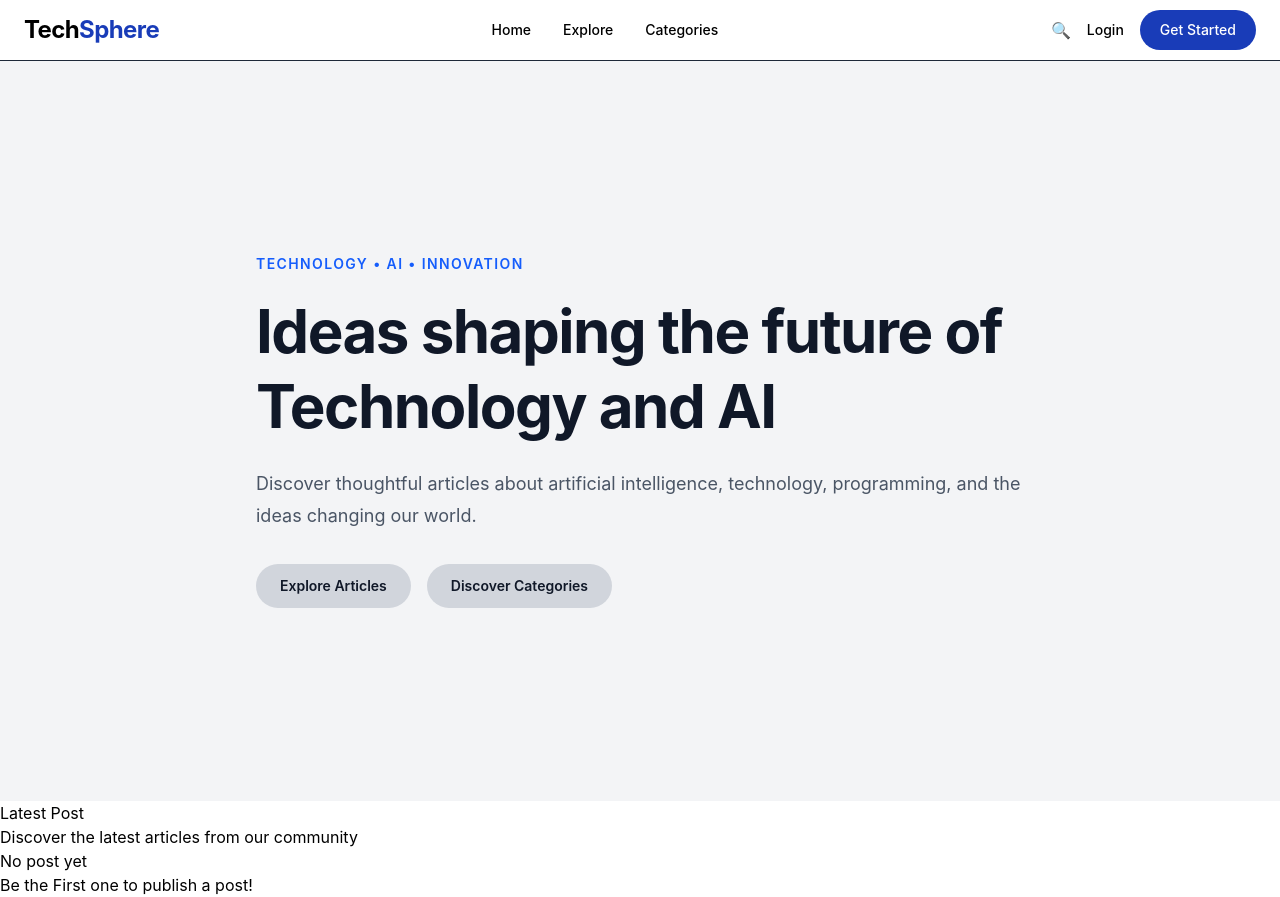
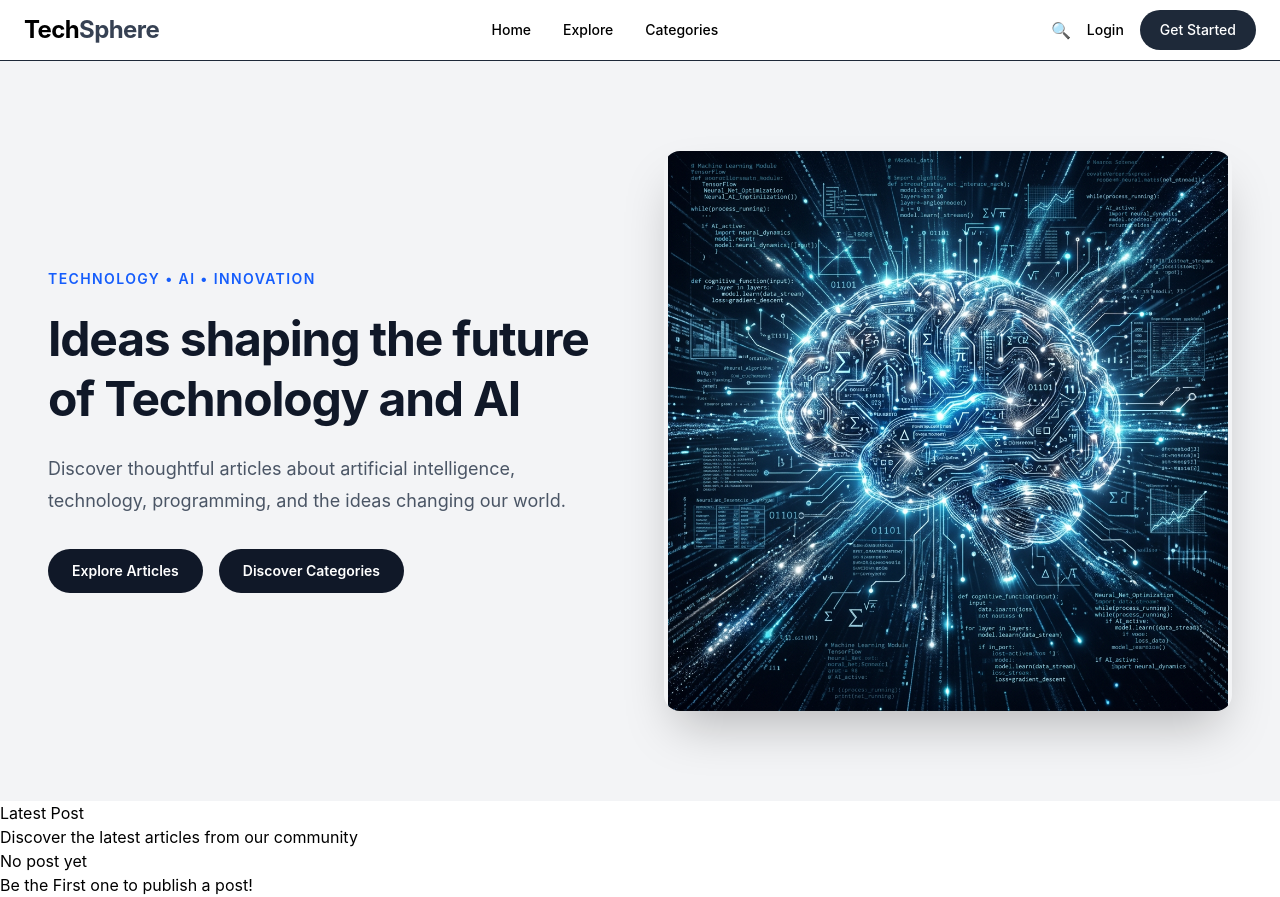
Before and after one commit to zaryabdar/AI-powered-Blog-website-, a Flask app: page / in a window 1280 px wide. Run offline with Flask 3, Linux system fonts and the light colour scheme; data that the repository does not hold is empty.

Commit message:
Improve Home page UI

```diff
--- a/app/static/css/output.css
+++ b/app/static/css/output.css
@@ -21,6 +21,7 @@
     --color-gray-900: oklch(21% 0.034 264.665);
     --color-white: #fff;
     --spacing: 0.25rem;
+    --container-xl: 36rem;
     --container-3xl: 48rem;
     --container-7xl: 80rem;
     --text-sm: 0.875rem;
@@ -31,6 +32,8 @@
     --text-xl--line-height: calc(1.75 / 1.25);
     --text-2xl: 1.5rem;
     --text-2xl--line-height: calc(2 / 1.5);
+    --text-4xl: 2.25rem;
+    --text-4xl--line-height: calc(2.5 / 2.25);
     --text-5xl: 3rem;
     --text-5xl--line-height: 1;
     --text-6xl: 3.75rem;
@@ -43,6 +46,8 @@
     --tracking-tight: -0.025em;
     --tracking-widest: 0.1em;
     --leading-tight: 1.25;
+    --radius-xl: 0.75rem;
+    --radius-2xl: 1rem;
     --default-transition-duration: 150ms;
     --default-transition-timing-function: cubic-bezier(0.4, 0, 0.2, 1);
     --default-font-family: var(--font-sans);
@@ -222,32 +227,77 @@
   .hidden {
     display: none;
   }
-  .table {
-    display: table;
-  }
-  .h-12 {
-    height: calc(var(--spacing) * 12);
-  }
   .h-15 {
     height: calc(var(--spacing) * 15);
   }
-  .h-20 {
-    height: calc(var(--spacing) * 20);
+  .h-30 {
+    height: calc(var(--spacing) * 30);
+  }
+  .h-\[30vh\] {
+    height: 30vh;
+  }
+  .h-\[60vh\] {
+    height: 60vh;
+  }
+  .h-\[70vh\] {
+    height: 70vh;
+  }
+  .h-\[150px\] {
+    height: 150px;
+  }
+  .h-\[400px\] {
+    height: 400px;
+  }
+  .h-\[420px\] {
+    height: 420px;
+  }
+  .h-\[450px\] {
+    height: 450px;
+  }
+  .h-\[500px\] {
+    height: 500px;
+  }
+  .h-auto {
+    height: auto;
+  }
+  .h-full {
+    height: 100%;
   }
   .min-h-\[calc\(100vh-60px\)\] {
     min-height: calc(100vh - 60px);
   }
-  .max-w-3xl {
-    max-width: var(--container-3xl);
+  .min-h-screen {
+    min-height: 100vh;
+  }
+  .w-\[150px\] {
+    width: 150px;
+  }
+  .w-\[400px\] {
+    width: 400px;
+  }
+  .w-\[420px\] {
+    width: 420px;
+  }
+  .w-\[450px\] {
+    width: 450px;
+  }
+  .w-\[500px\] {
+    width: 500px;
+  }
+  .w-full {
+    width: 100%;
   }
   .max-w-7xl {
     max-width: var(--container-7xl);
   }
-  .border-collapse {
-    border-collapse: collapse;
+  .max-w-xl {
+    max-width: var(--container-xl);
   }
-  .resize {
-    resize: both;
+  .flex-1 {
+    flex: 1;
+  }
+  .shrink-0 {
+    flex-shrink: 0;
   }
   .flex-col {
     flex-direction: column;
@@ -261,18 +311,23 @@
   .justify-between {
     justify-content: space-between;
   }
+  .justify-center {
+    justify-content: center;
+  }
   .gap-4 {
     gap: calc(var(--spacing) * 4);
   }
   .gap-8 {
     gap: calc(var(--spacing) * 8);
   }
+  .rounded-2xl {
+    border-radius: var(--radius-2xl);
+  }
   .rounded-full {
     border-radius: calc(infinity * 1px);
   }
-  .border {
-    border-style: var(--tw-border-style);
-    border-width: 1px;
+  .rounded-xl {
+    border-radius: var(--radius-xl);
   }
   .border-b {
     border-bottom-style: var(--tw-border-style);
@@ -293,8 +348,14 @@
   .bg-gray-600 {
     background-color: var(--color-gray-600);
   }
-  .bg-gray-700 {
-    background-color: var(--color-gray-700);
+  .bg-gray-800 {
+    background-color: var(--color-gray-800);
+  }
+  .bg-gray-900 {
+    background-color: var(--color-gray-900);
+  }
+  .object-contain {
+    object-fit: contain;
   }
   .px-4 {
     padding-inline: calc(var(--spacing) * 4);
@@ -305,24 +366,28 @@
   .px-6 {
     padding-inline: calc(var(--spacing) * 6);
   }
-  .px-10 {
-    padding-inline: calc(var(--spacing) * 10);
-  }
-  .py-2 {
-    padding-block: calc(var(--spacing) * 2);
-  }
   .py-2\.5 {
     padding-block: calc(var(--spacing) * 2.5);
   }
   .py-3 {
     padding-block: calc(var(--spacing) * 3);
   }
-  .py-20 {
-    padding-block: calc(var(--spacing) * 20);
+  .py-10 {
+    padding-block: calc(var(--spacing) * 10);
+  }
+  .py-12 {
+    padding-block: calc(var(--spacing) * 12);
+  }
+  .py-15 {
+    padding-block: calc(var(--spacing) * 15);
   }
   .text-2xl {
     font-size: var(--text-2xl);
     line-height: var(--tw-leading, var(--text-2xl--line-height));
+  }
+  .text-4xl {
+    font-size: var(--text-4xl);
+    line-height: var(--tw-leading, var(--text-4xl--line-height));
   }
   .text-5xl {
     font-size: var(--text-5xl);
@@ -335,10 +400,6 @@
   .text-sm {
     font-size: var(--text-sm);
     line-height: var(--tw-leading, var(--text-sm--line-height));
-  }
-  .text-xl {
-    font-size: var(--text-xl);
-    line-height: var(--tw-leading, var(--text-xl--line-height));
   }
   .leading-8 {
     --tw-leading: calc(var(--spacing) * 8);
@@ -377,6 +438,9 @@
   .text-gray-600 {
     color: var(--color-gray-600);
   }
+  .text-gray-700 {
+    color: var(--color-gray-700);
+  }
   .text-gray-900 {
     color: var(--color-gray-900);
   }
@@ -386,12 +450,9 @@
   .uppercase {
     text-transform: uppercase;
   }
-  .underline {
-    text-decoration-line: underline;
-  }
-  .outline {
-    outline-style: var(--tw-outline-style);
-    outline-width: 1px;
+  .shadow-2xl {
+    --tw-shadow: 0 25px 50px -12px var(--tw-shadow-color, rgb(0 0 0 / 0.25));
+    box-shadow: var(--tw-inset-shadow), var(--tw-inset-ring-shadow), var(--tw-ring-offset-shadow), var(--tw-ring-shadow), var(--tw-shadow);
   }
   .transition {
     transition-property: color, background-color, border-color, outline-color, text-decoration-color, fill, stroke, --tw-gradient-from, --tw-gradient-via, --tw-gradient-to, opacity, box-shadow, transform, translate, scale, rotate, filter, -webkit-backdrop-filter, backdrop-filter, display, content-visibility, overlay, pointer-events;
@@ -402,39 +463,61 @@
     .hover\:bg-blue-900:hover {
       background-color: var(--color-blue-900);
     }
-    .hover\:bg-gray-100:hover {
-      background-color: var(--color-gray-100);
-    }
-    .hover\:bg-gray-300:hover {
-      background-color: var(--color-gray-300);
-    }
     .hover\:bg-gray-500:hover {
       background-color: var(--color-gray-500);
     }
     .hover\:bg-gray-700:hover {
       background-color: var(--color-gray-700);
     }
-    .hover\:text-blue-600:hover {
-      color: var(--color-blue-600);
-    }
     .hover\:text-blue-700:hover {
       color: var(--color-blue-700);
     }
+    .hover\:text-gray-700:hover {
+      color: var(--color-gray-700);
+    }
     .hover\:text-gray-900:hover {
       color: var(--color-gray-900);
+    }
+  }
+  @media (width >= 40rem) {
+    .sm\:px-8 {
+      padding-inline: calc(var(--spacing) * 8);
     }
   }
   @media (width >= 48rem) {
     .md\:flex {
       display: flex;
     }
+    .md\:w-1\/2 {
+      width: calc(1 / 2 * 100%);
+    }
+    .md\:flex-row {
+      flex-direction: row;
+    }
+    .md\:justify-end {
+      justify-content: flex-end;
+    }
+    .md\:gap-12 {
+      gap: calc(var(--spacing) * 12);
+    }
+    .md\:text-5xl {
+      font-size: var(--text-5xl);
+      line-height: var(--tw-leading, var(--text-5xl--line-height));
+    }
     .md\:text-6xl {
       font-size: var(--text-6xl);
       line-height: var(--tw-leading, var(--text-6xl--line-height));
     }
-    .md\:text-7xl {
-      font-size: var(--text-7xl);
-      line-height: var(--tw-leading, var(--text-7xl--line-height));
+  }
+  @media (width >= 64rem) {
+    .lg\:max-h-\[400px\] {
+      max-height: 400px;
+    }
+    .lg\:max-h-\[500px\] {
+      max-height: 500px;
+    }
+    .lg\:px-12 {
+      padding-inline: calc(var(--spacing) * 12);
     }
   }
 }
@@ -455,10 +538,70 @@
   syntax: "*";
   inherits: false;
 }
-@property --tw-outline-style {
+@property --tw-shadow {
   syntax: "*";
   inherits: false;
-  initial-value: solid;
+  initial-value: 0 0 #0000;
+}
+@property --tw-shadow-color {
+  syntax: "*";
+  inherits: false;
+}
+@property --tw-shadow-alpha {
+  syntax: "<percentage>";
+  inherits: false;
+  initial-value: 100%;
+}
+@property --tw-inset-shadow {
+  syntax: "*";
+  inherits: false;
+  initial-value: 0 0 #0000;
+}
+@property --tw-inset-shadow-color {
+  syntax: "*";
+  inherits: false;
+}
+@property --tw-inset-shadow-alpha {
+  syntax: "<percentage>";
+  inherits: false;
+  initial-value: 100%;
+}
+@property --tw-ring-color {
+  syntax: "*";
+  inherits: false;
+}
+@property --tw-ring-shadow {
+  syntax: "*";
+  inherits: false;
+  initial-value: 0 0 #0000;
+}
+@property --tw-inset-ring-color {
+  syntax: "*";
+  inherits: false;
+}
+@property --tw-inset-ring-shadow {
+  syntax: "*";
+  inherits: false;
+  initial-value: 0 0 #0000;
+}
+@property --tw-ring-inset {
+  syntax: "*";
+  inherits: false;
+}
+@property --tw-ring-offset-width {
+  syntax: "<length>";
+  inherits: false;
+  initial-value: 0px;
+}
+@property --tw-ring-offset-color {
+  syntax: "*";
+  inherits: false;
+  initial-value: #fff;
+}
+@property --tw-ring-offset-shadow {
+  syntax: "*";
+  inherits: false;
+  initial-value: 0 0 #0000;
 }
 @layer properties {
   @supports ((-webkit-hyphens: none) and (not (margin-trim: inline))) or ((-moz-orient: inline) and (not (color:rgb(from red r g b)))) {
@@ -467,7 +610,20 @@
       --tw-leading: initial;
       --tw-font-weight: initial;
       --tw-tracking: initial;
-      --tw-outline-style: solid;
+      --tw-shadow: 0 0 #0000;
+      --tw-shadow-color: initial;
+      --tw-shadow-alpha: 100%;
+      --tw-inset-shadow: 0 0 #0000;
+      --tw-inset-shadow-color: initial;
+      --tw-inset-shadow-alpha: 100%;
+      --tw-ring-color: initial;
+      --tw-ring-shadow: 0 0 #0000;
+      --tw-inset-ring-color: initial;
+      --tw-inset-ring-shadow: 0 0 #0000;
+      --tw-ring-inset: initial;
+      --tw-ring-offset-width: 0px;
+      --tw-ring-offset-color: #fff;
+      --tw-ring-offset-shadow: 0 0 #0000;
     }
   }
 }
--- a/app/templates/Base.html
+++ b/app/templates/Base.html
@@ -6,11 +6,11 @@
     <title>Blog Platform</title>
     <link rel="stylesheet" href="{{ url_for('static', filename='css/output.css') }}">
 </head>
-<body>
-    <nav class="border-b border-gray-800">
+<body class="">
+    <nav class="shrink-0 border-b border-gray-800">
         <div class="max-w-7xl mx-auto px-6">
             <div class="h-15 flex items-center justify-between">
-                <a class="text-2xl font-bold tracking-tight" href="{{url_for('post.home')}}">Tech<span class="text-blue-800">Sphere</span></a>
+                <a class="text-2xl font-bold tracking-tight" href="{{url_for('post.home')}}">Tech<span class="text-gray-700">Sphere</span></a>
                 <div class="hidden md:flex items-center gap-8 text-sm font-medium">
                     <a href="" class="hover:text-blue-700 transition">Home</a>
                     <a href="" class="hover:text-blue-700 transition">Explore</a>
@@ -19,16 +19,16 @@
                 <div class="flex items-center gap-4">
                     <button class="text-gray-600 hover:text-gray-900">🔍</button>
                     {% if current_user.is_authenticated %}
-                        <a href="{{url_for('auth.profile')}}" class="text-sm font-medium hover:text-blue-700"> Profile </a>
+                        <a href="{{url_for('auth.profile')}}" class="text-sm font-medium hover:text-gray-700"> Profile </a>
                         {% if current_user.role == "Admin" %}
-                            <a href="{{ url_for('admin.dashboard') }}" class="text-sm font-medium text-blue-600 hover:text-blue-700">
+                            <a href="{{ url_for('admin.dashboard') }}" class="text-sm font-medium text-gray-900 hover:text-gray-700">
                                 Admin Dashboard
                             </a>
                         {% endif %}
                             <a href="{{url_for('auth.logout')}}" class="rounded-full bg-gray-600 px-4 py-2.5 text-sm font-medium text-white hover:bg-gray-700 transition"> Logout</a>
                     {% else %}
                         <a href="{{url_for('auth.login')}}" class="text-sm font-medium hover:text-blue-700"> Login</a>
-                        <a href="{{url_for('auth.register')}}" class="rounded-full bg-blue-800 px-5 py-2.5 text-sm font-medium text-white hover:bg-blue-900 transition"> Get Started </a>
+                        <a href="{{url_for('auth.register')}}" class="rounded-full bg-gray-800 px-5 py-2.5 text-sm font-medium text-white hover:bg-gray-700 transition"> Get Started </a>
                     {% endif %}
                 </div>
             </div>
--- a/app/templates/home.html
+++ b/app/templates/home.html
@@ -2,16 +2,23 @@
 
 {% block body %}
 <section class="min-h-[calc(100vh-60px)] flex items-center bg-gray-100">
-    <div class="max-w-7xl mx-auto px-10 py-20">
-        <div class="max-w-3xl">
-            <p class="mb-5 text-sm font-semibold tracking-widest uppercase text-blue-600">Technology • AI • Innovation</p>
-            <h1 class="text-5xl md:text-6xl font-bold tracking-tight text-gray-900 leading-tight ">Ideas shaping the future of Technology and AI</h1>
-            <p class="mt-6 text-lg leading-8 text-gray-600"> Discover thoughtful articles about artificial intelligence,
-                technology, programming, and the ideas changing our world.</p>
-            <div class="mt-8 flex flex-wrap gap-4">
-                <a href="" class="rounded-full bg-gray-300 px-6 py-3 text-sm font-semibold text-gray-900 hover:bg-gray-500 transition">Explore Articles</a>
-                <a href="" class="rounded-full bg-gray-300 px-6 py-3 text-sm font-semibold text-gray-900 hover:bg-gray-500 transition">Discover Categories</a>
-            </div>
+    <div class="w-full max-w-7xl mx-auto px-6 sm:px-8 lg:px-12">
+        <div class="flex flex-col md:flex-row items-center gap-8 md:gap-12">
+                <!-- Left : HERO CONTENT -->
+                <div class="w-full md:w-1/2 ">
+                    <p class="mb-5 text-sm font-semibold tracking-widest uppercase text-blue-600">Technology • AI • Innovation</p>
+                    <h1 class="text-4xl md:text-5xl font-bold tracking-tight text-gray-900 leading-tight ">Ideas shaping the future of Technology and AI</h1>
+                    <p class="mt-6 text-lg leading-8 text-gray-600"> Discover thoughtful articles about artificial intelligence,
+                        technology, programming, and the ideas changing our world.</p>
+                    <div class="mt-8 flex flex-wrap gap-4">
+                        <a href="" class="rounded-full bg-gray-900 px-6 py-3 text-sm font-semibold text-white hover:bg-gray-700 transition">Explore Articles</a>
+                        <a href="" class="rounded-full bg-gray-900 px-6 py-3 text-sm font-semibold text-white hover:bg-gray-00 transition">Discover Categories</a>
+                    </div>
+                </div>
+                <!-- Right : HERO IMAGE -->
+                <div class="w-full md:w-1/2 flex justify-center md:justify-end">
+                        <img src="{{url_for('static',filename = 'Images/Hero_Image.webp')}}" alt="Hero-image" class="w-full h-[70vh] rounded-2xl shadow-2xl object-contain">
+                </div>
         </div>
     </div>
 </section>
```
Also changed, not shown: app/static/Images/Hero_Image.webp (renamed from app/static/d4239891-0c1d-4bb2-af1f-28948bbea8fb.webp).
